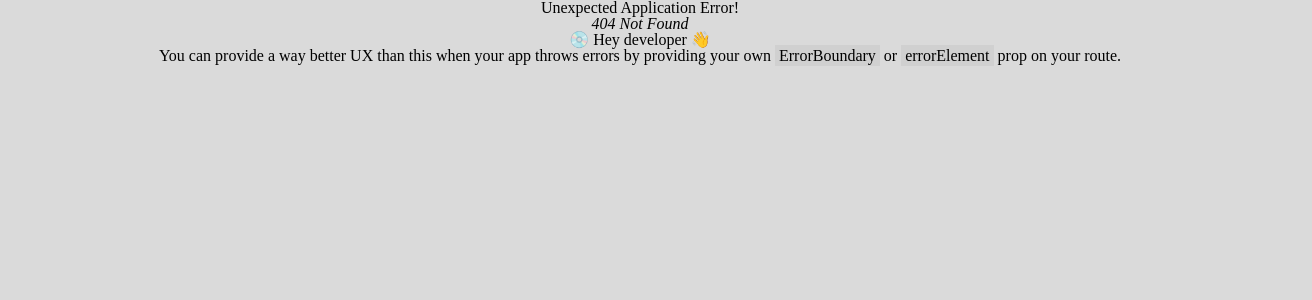
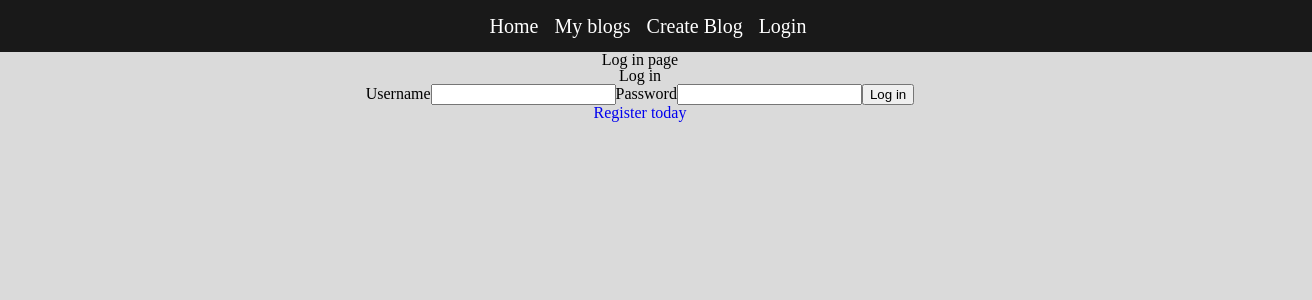
Before and after one commit to kloxer/TOP_Project-Blog-API, a React (Vite) app in the folder frontend/vite-project/: page /login in a window 1280 px wide. Before the commit this address had no page. Shown: the top 300 px of the page, 1312 px wide, since content can reach past the window. Built offline with nearby package versions, Linux system fonts and the light colour scheme; no server answers.

Commit message:
Created custom component AuthProvider such that all components can verify auth status

```diff
--- /dev/null
+++ b/frontend/vite-project/src/components/AuthContext.jsx
@@ -0,0 +1,35 @@
+import  { createContext, useState, useEffect } from "react";
+
+export const AuthContext = createContext();
+
+export const AuthProvider = ({ children }) => {
+  const [loading, setLoading] = useState(true);
+  const [token, setToken] = useState(null);
+
+  // On app load, check localStorage for the JWT token
+  useEffect(() => {
+    const storedToken = localStorage.getItem("jwtToken");
+    if (storedToken) {
+      setToken(storedToken);  // Set token from localStorage if present
+    }
+    setLoading(false);
+  }, []);
+
+  // Login function: Set the JWT token and store it in localStorage
+  const login = (token) => {
+    localStorage.setItem("jwtToken", token);  // Store token in localStorage
+    setToken(token);  // Set token in state
+  };
+
+  // Logout function: Remove the JWT token from localStorage and state
+  const logout = () => {
+    localStorage.removeItem("jwtToken");  // Remove token from localStorage
+    setToken(null);  // Clear token from state
+  };
+
+  return (
+    <AuthContext.Provider value={{ token, login, logout, loading }}>
+      {children}
+    </AuthContext.Provider>
+  );
+};
--- a/frontend/vite-project/src/components/NavBar.jsx
+++ b/frontend/vite-project/src/components/NavBar.jsx
@@ -2,12 +2,16 @@ import { Link } from "react-router";
 import './Nav.css'
 import { useState } from "react";
 import { useEffect } from "react";
-
+import { useNavigate } from 'react-router-dom'; // Import the useNavigate hook
+import useAuth from "../hooks/useAuth";
 function NavBar(){
     const [user,setUser] = useState(null);
-   async function checkIfLoggedIn(){
+    const [isLoggedIn, setisLoggedIn] = useState(false);
+  const navigate = useNavigate();
+     const { logout , loading, token} = useAuth();
+
+   async function checkIfLoggedIn(token){
         try{
-            const token = localStorage.getItem('jwtToken')
             console.log("trying to get data....")
             const response = await fetch("http://localhost:3003/api/me2",{
                 credentials: 'include', // IMPORTANT
@@ -20,21 +24,44 @@ function NavBar(){
             console.log("data:", data)
             if (response.ok){
                 setUser(data.user)
+                setisLoggedIn(true)
             }
             else{
                 console.log("failed to get from server")
+                setisLoggedIn(false)
             }
 
         }
         catch(err){
+
             console.log(err);
         }
+
     }
 
     useEffect(()=>{
+            const token = localStorage.getItem('jwtToken')
+            if (token){
+                setisLoggedIn(true);
+
+                checkIfLoggedIn(token);
+            }
+            else{
+                setisLoggedIn(false)
+            }
         checkIfLoggedIn();
     }, [])
 
+
+   function logOut() {
+    alert("here")
+    // localStorage.removeItem('jwtToken');
+    logout(); //from AuthContext
+    setUser(null);
+    setisLoggedIn(false);
+    navigate('/login');
+
+  }
 
     return(<>
     <nav className="navbar">
@@ -44,16 +71,16 @@ function NavBar(){
             <li><Link to="/blogs">My blogs</Link></li>
             <li><Link to=" ">Create Blog</Link></li>
 
-            {user ? (
+            {token ? (
 
                 <div className="rightSide">
                 <li><Link to="/">Profile</Link></li>
+                <li><button onClick={logOut}>Logout</button></li>
                 </div>
             ) :
             (
                 <div className="rightSide">
-                <li><Link to="/">Login</Link></li>
-                <li><Link to="/">Register</Link></li>
+                <li><Link to="/login">Login</Link></li>
                 </div>
             )
             }
--- /dev/null
+++ b/frontend/vite-project/src/hooks/useAuth.jsx
@@ -0,0 +1,15 @@
+import { useContext } from "react";
+import { AuthContext } from "../components/AuthContext.jsx";  // Adjust the path as needed
+
+
+const useAuth = () => {
+  const context = useContext(AuthContext);
+
+  if (!context) {
+    throw new Error("useAuth must be used within an AuthProvider");
+  }
+
+  return context;
+};
+
+export default useAuth;
--- a/frontend/vite-project/src/main.jsx
+++ b/frontend/vite-project/src/main.jsx
@@ -13,6 +13,8 @@ import { createBrowserRouter, RouterProvider } from "react-router";
 // import UpdateBlog from './pages/UpdateBlog.jsx';
 import Layout from './layout/Layout.jsx';
 import Home from './pages/Home.jsx';
+import LoginPage from './pages/Login.jsx';
+import {  AuthProvider } from "./components/AuthContext.jsx";  // Named imports
 
 const router = createBrowserRouter([
 {
@@ -20,9 +22,14 @@ const router = createBrowserRouter([
   element: <Layout />,
   children:[
   {
-    index:true, element: <Home />
+    index:true, element: <Home />,
+      },
+  {
+      path:"login", element:<LoginPage />
   }
   ]
+
+
 }
 
 ])
@@ -65,6 +72,10 @@ const router = createBrowserRouter([
 
 createRoot(document.getElementById('root')).render(
   <StrictMode>
+
+    <AuthProvider>
         <RouterProvider router={router} />
+    </AuthProvider>
+
   </StrictMode>,
 )
--- /dev/null
+++ b/frontend/vite-project/src/pages/Login.jsx
@@ -0,0 +1,77 @@
+import { useState } from "react";
+import { Link } from "react-router";
+import useAuth from "../hooks/useAuth";
+
+
+function LoginPage(){
+     const { login } = useAuth();
+
+      const [username, setUsername] = useState('');
+      const [password, setPassword] = useState('');
+
+
+     async function handleSubmit(e){
+        e.preventDefault();  // Prevents form from reloading the page
+        try{
+        const response = await fetch('http://localhost:3003/users/login', {
+          method:'POST',
+          credentials: 'include', // IMPORTANT
+
+          headers:{
+            'Content-Type':'application/json'
+          },
+          body: JSON.stringify({username, password}),
+
+        });
+
+        const data = await response.json();
+        console.log(data)
+        if (response.ok){
+          const token = data.token;
+        //   localStorage.setItem('jwtToken', token);
+          console.log(token)
+
+        login(token); //setting the token to authcontext
+
+         //   navigate('/profile');
+        }else{
+        //   setLoginMsg(data.message);
+          console.log(data.message)
+        }
+      }
+    catch(err){
+      console.log('Error during login:', err);
+      // setError('An error occured while logging in');
+    }
+  };
+
+
+return (
+
+
+        <div className="loginPage">
+
+            <h1>Log in page</h1>
+      <form onSubmit={handleSubmit}>
+      <h2>Log in</h2>
+
+      <label htmlFor="user">Username
+      <input type="text" name="username"
+      onChange={(e)=> setUsername(e.target.value)}/></label>
+
+        <label htmlFor="password">Password
+        <input type="password" name="password"
+        onChange={(e) => setPassword(e.target.value)}
+                            /></label>
+
+      <button type="submit" >Log in</button>
+
+      </form>
+    <h2>
+      <Link to="/register">Register today</Link>
+      </h2>
+</div>
+)
+}
+
+export default LoginPage
```
